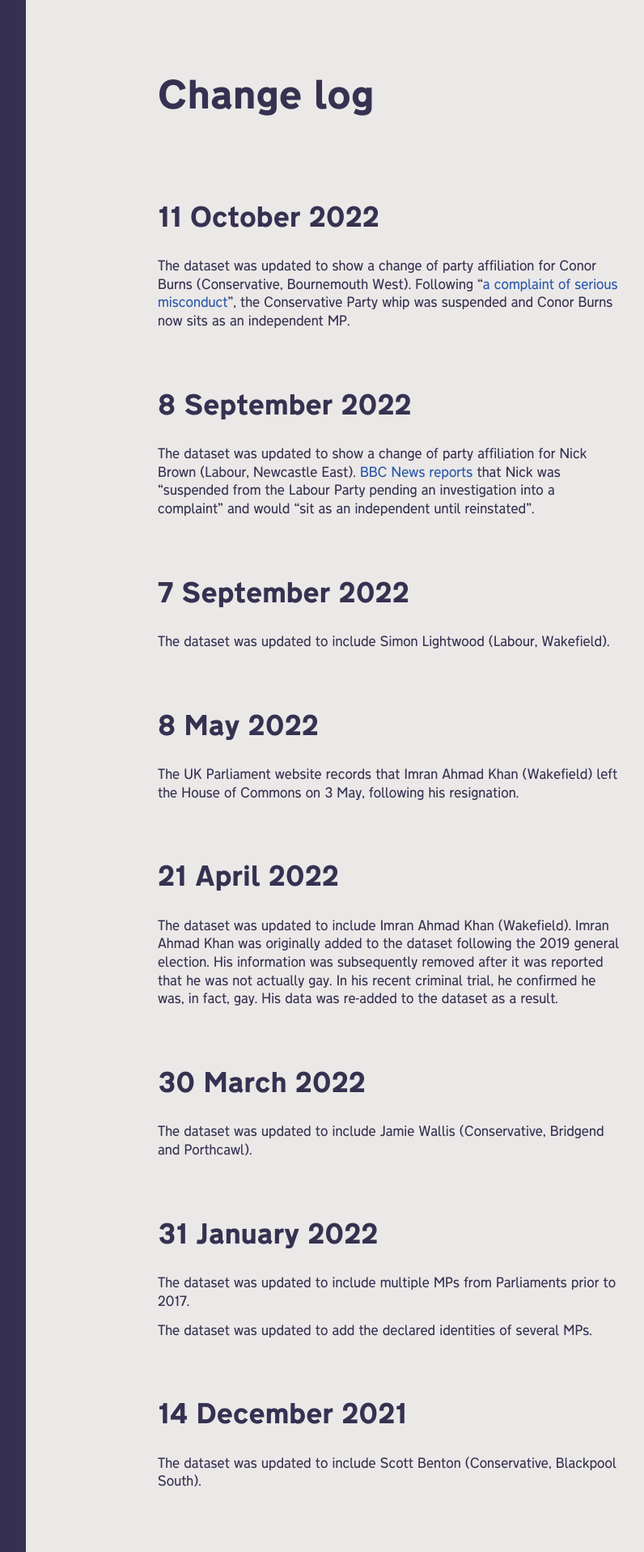
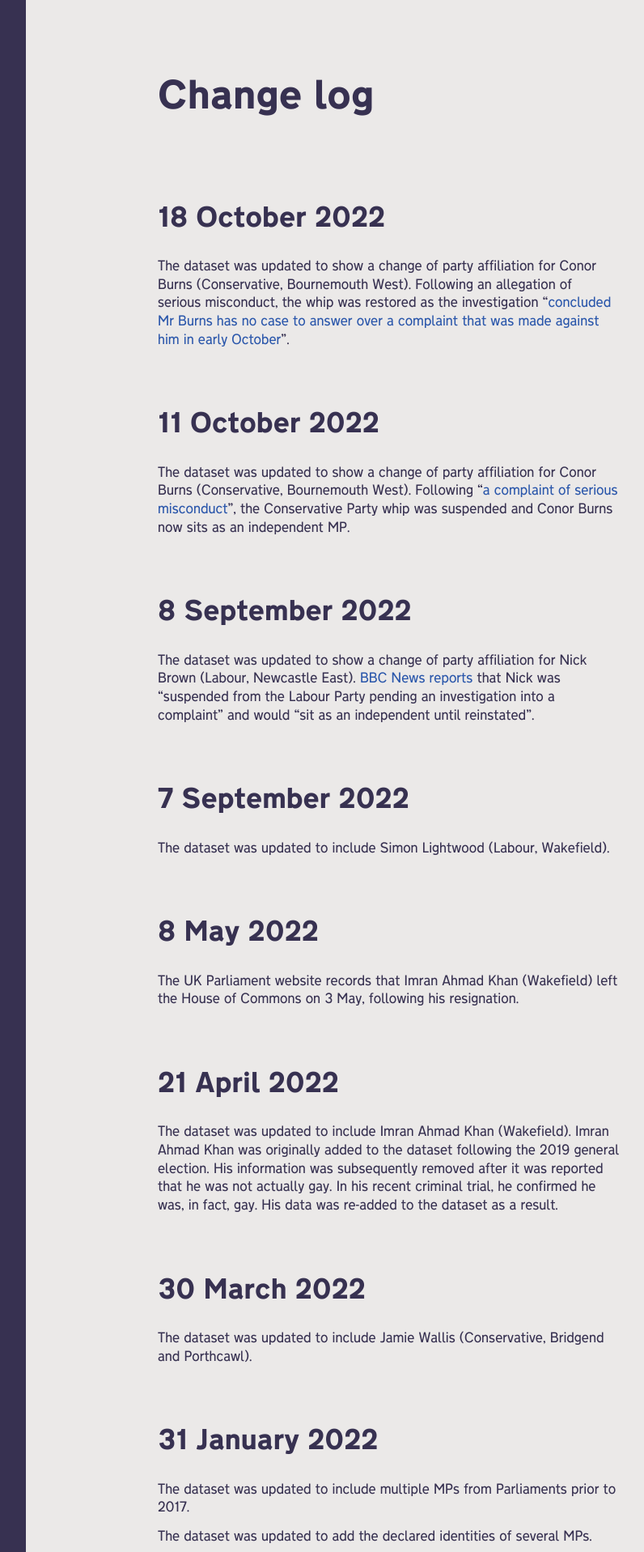
Before and after one commit to johnpeart/lgbt-mp, a Jekyll site: the page built from change-log.md, in a window 1280 px wide. Shown: the top 1917 px of the page at 81% size, without its empty margins (352-1148 px from the left). Built offline with Jekyll 4.4.1, drawn with Linux system fonts in a browser that asks for light colours.

Commit message:
Update data
Conor Burns party affiliation updated

```diff
--- a/_data/members.csv
+++ b/_data/members.csv
@@ -14,7 +14,8 @@ Chris Clarkson,Heywood and Middleton,Conservative,2019-12-13,present,,Pink News,
 Chris Smith,Islington South and Finsbury,Labour,1983-06-10,2005-04-11,,Wikipedia,2020-01-03,"https://en.wikipedia.org/wiki/Chris_Smith,_Baron_Smith_of_Finsbury",186,https://members.parliament.uk/member/186/contact,"According to the source, Chris Smith came out publicly as gay at a rally in 1984. His full term of office is listed in this dataset",UK Parliament,https://members.parliament.uk/member/186/portrait,Attribution 3.0 Unported (CC BY 3.0),https://creativecommons.org/licenses/by/3.0/
 Clive Betts,Sheffield South East,Labour,1992-04-09,present,,Pink News,2007-12-27,http://www.pinknews.co.uk/2007/12/27/the-50-most-powerful-lgbt-people-in-british-politics/,394,https://members.parliament.uk/member/394/contact,,UK Parliament,https://members.parliament.uk/member/394/portrait,Attribution 3.0 Unported (CC BY 3.0),https://creativecommons.org/licenses/by/3.0/
 Conor Burns,Bournemouth West,Conservative,2010-05-06,2022-10-07,,Wikipedia,2017-05-27,https://en.wikipedia.org/wiki/Conor_Burns,3922,https://members.parliament.uk/member/3922/contact,Conor Burns had the Conservative party whip suspended on 7 October 2022,UK Parliament,https://members.parliament.uk/member/3922/portrait,Attribution 3.0 Unported (CC BY 3.0),https://creativecommons.org/licenses/by/3.0/
-Conor Burns,Bournemouth West,Independent,2022-10-07,present,,Wikipedia,2017-05-27,https://en.wikipedia.org/wiki/Conor_Burns,3922,https://members.parliament.uk/member/3922/contact,Conor Burns had the Conservative party whip suspended on 7 October 2022,UK Parliament,https://members.parliament.uk/member/3922/portrait,Attribution 3.0 Unported (CC BY 3.0),https://creativecommons.org/licenses/by/3.0/
+Conor Burns,Bournemouth West,Independent,2022-10-07,2022-12-03,,Wikipedia,2017-05-27,https://en.wikipedia.org/wiki/Conor_Burns,3922,https://members.parliament.uk/member/3922/contact,Conor Burns had the Conservative party whip suspended on 7 October 2022,UK Parliament,https://members.parliament.uk/member/3922/portrait,Attribution 3.0 Unported (CC BY 3.0),https://creativecommons.org/licenses/by/3.0/
+Conor Burns,Bournemouth West,Conservative,2022-12-03,present,,Wikipedia,2017-05-27,https://en.wikipedia.org/wiki/Conor_Burns,3922,https://members.parliament.uk/member/3922/contact,Conor Burns had the Conservative party whip restored on 3 December 2022,UK Parliament,https://members.parliament.uk/member/3922/portrait,Attribution 3.0 Unported (CC BY 3.0),https://creativecommons.org/licenses/by/3.0/
 Crispin Blunt,Reigate,Conservative,1997-05-01,present,,The Independent,2016-02-20,http://www.independent.co.uk/news/uk/politics/gay-mps-the-photograph-that-shows-westminsters-attitude-towards-lgbt-politicians-is-changing-a6886771.html,104,https://members.parliament.uk/member/104/contact,,UK Parliament,https://members.parliament.uk/member/104/portrait,Attribution 3.0 Unported (CC BY 3.0),https://creativecommons.org/licenses/by/3.0/
 Damien Moore,Southport,Conservative,2017-06-09,present,,Pink News,2017-06-05,http://www.pinknews.co.uk/2017/06/05/uk-set-to-break-record-for-highest-number-of-lgbtq-mps-after-general-election/,4669,https://members.parliament.uk/member/4669/contact,,UK Parliament,https://members.parliament.uk/member/4669/portrait,Attribution 3.0 Unported (CC BY 3.0),https://creativecommons.org/licenses/by/3.0/
 Dan Carden,Liverpool Walton,Labour,2017-06-09,present,,Pink News,2017-06-05,http://www.pinknews.co.uk/2017/06/05/uk-set-to-break-record-for-highest-number-of-lgbtq-mps-after-general-election/,4651,https://members.parliament.uk/member/4651/contact,,UK Parliament,https://members.parliament.uk/member/4651/portrait,Attribution 3.0 Unported (CC BY 3.0),https://creativecommons.org/licenses/by/3.0/
--- a/change-log.md
+++ b/change-log.md
@@ -2,6 +2,10 @@
 layout: page
 title: Change log
 ---
+
+## 18 October 2022
+
+The dataset was updated to show a change of party affiliation for Conor Burns (Conservative, Bournemouth West). Following an allegation of serious misconduct, the whip was restored as the investigation "[concluded Mr Burns has no case to answer over a complaint that was made against him in early October](https://news.sky.com/story/tory-mp-conor-burns-has-conservative-whip-restored-and-says-he-was-thrown-to-the-wolves-12760852)".
 
 ## 11 October 2022
 
```
